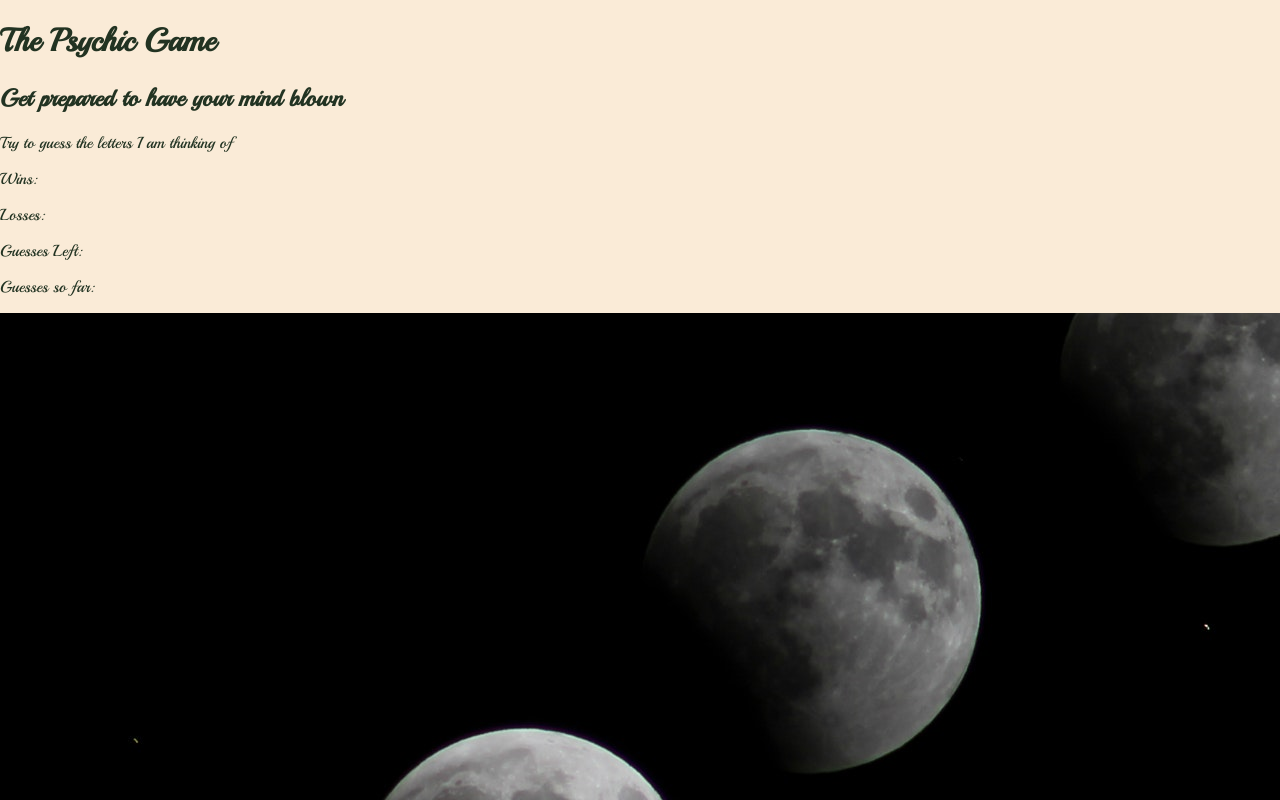
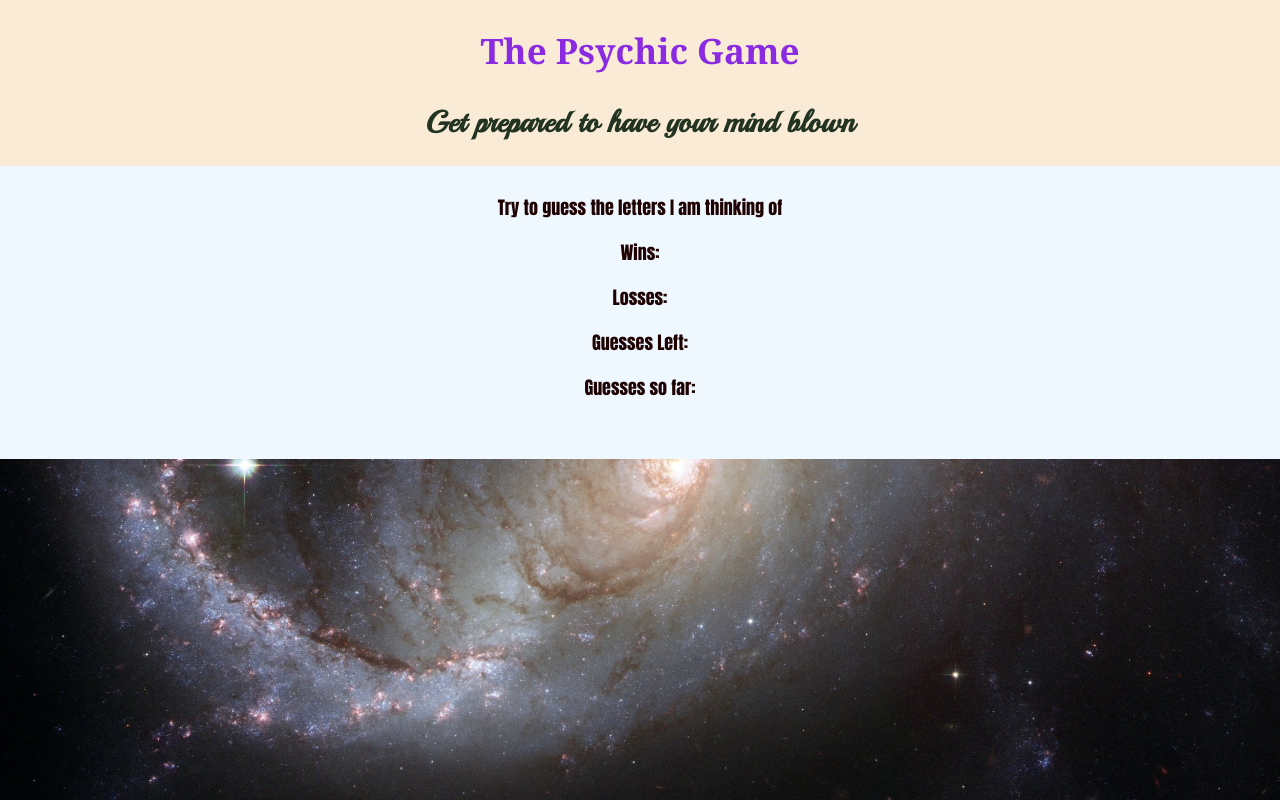
Before and after one commit to EasterBohanon/psychic-game, a plain HTML site: page index.html in a window 1280 px wide. Drawn offline with Linux system fonts and the light colour scheme.

Commit message:
I think we may be done

```diff
--- a/assets/css/style.css
+++ b/assets/css/style.css
@@ -5,7 +5,10 @@ body {
         margin: 0px 0px 0px 0px;
         display: flex;
         flex-direction: column;
-        background-image: url("../images/Psychic.jpg");
+        background-image: url("../images/space.jpg");
+        background-size: 100%;
+
+
 
 
 
@@ -13,5 +16,46 @@ body {
 
 .psychic-game {
     background-color: antiquewhite;
+    width: 100%;
+    position: fixed;
+    margin: 0 0 40px;
+
+
 
 }
+
+h1 {
+    font-family: Cambria, Cochin, Georgia, Times, 'Times New Roman', serif;
+    color: blueviolet;
+    text-align: center;
+    font-size: 35px;
+    line-height: 55px;
+
+}
+
+h2 {
+    font-size: 30px;
+    text-align: center;
+    font-weight: strong;
+
+}
+
+
+
+.stats{
+    background-color: aliceblue;
+    clear: both;
+    padding: 10px 0px 40px 0px;
+
+
+
+}
+
+p {
+    font-family: Impact, Haettenschweiler, 'Arial Narrow Bold', sans-serif;
+    color: #1e0202;
+    text-align: center;
+    line-height: 24x;
+    font-size: 18px;
+
+}
--- a/index.html
+++ b/index.html
@@ -15,11 +15,14 @@
     <div class="psychic-game">
         <h1>The Psychic Game</h1>
         <h2>Get prepared to have your mind blown</h2>
+
+        <div class="stats">
         <p>Try to guess the letters I am thinking of</p>
         <p>Wins: <span id="wins"></span></p>
         <p>Losses: <span id="Losses"></span></p>
         <p>Guesses Left: <span id="guesses-left"></span></p>
         <p>Guesses so far: <a id="guessedLetters"></a></p>
+        </div>
 
     </div>
 
```
Also changed, not shown: 2 other files.
